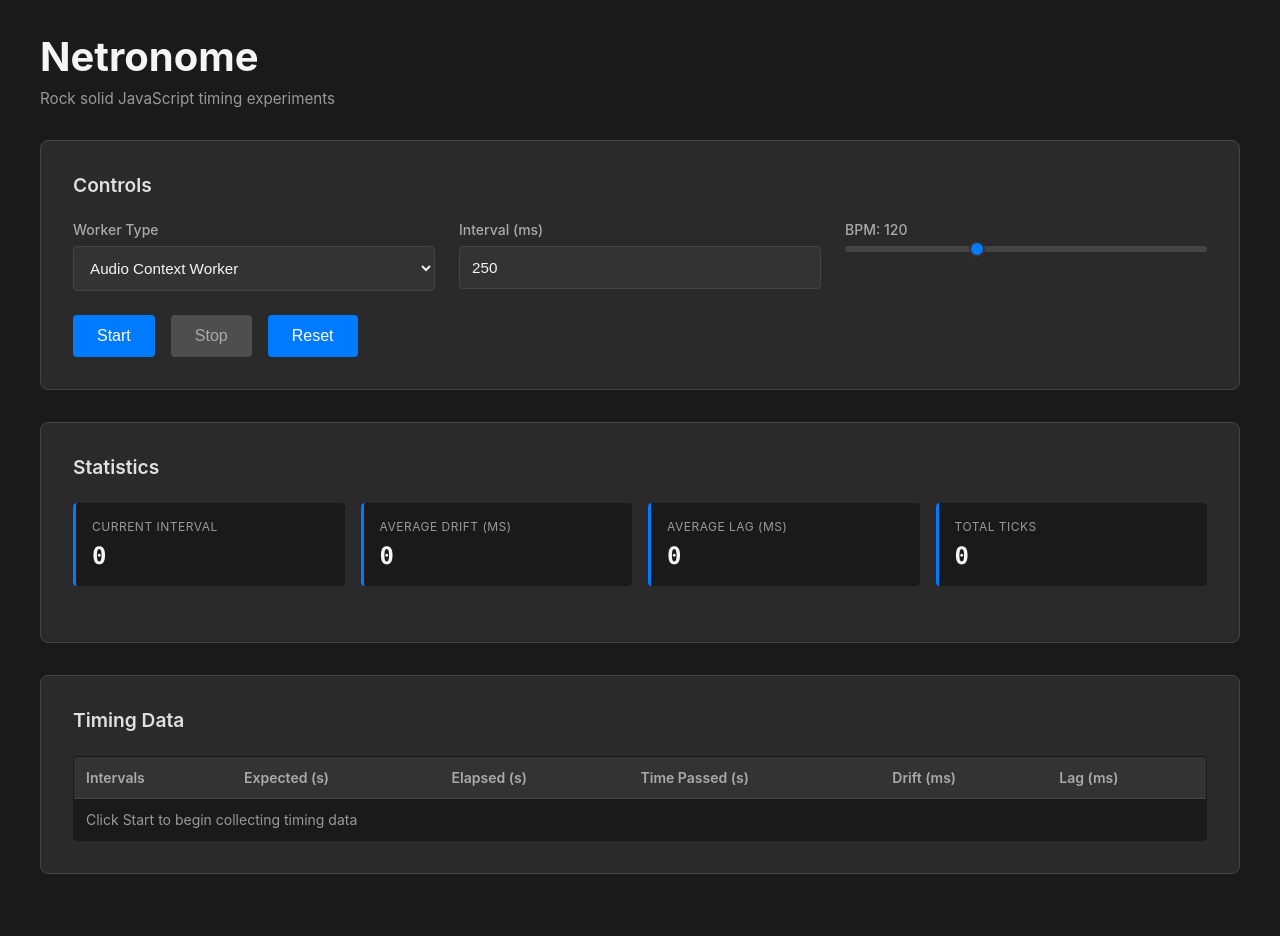
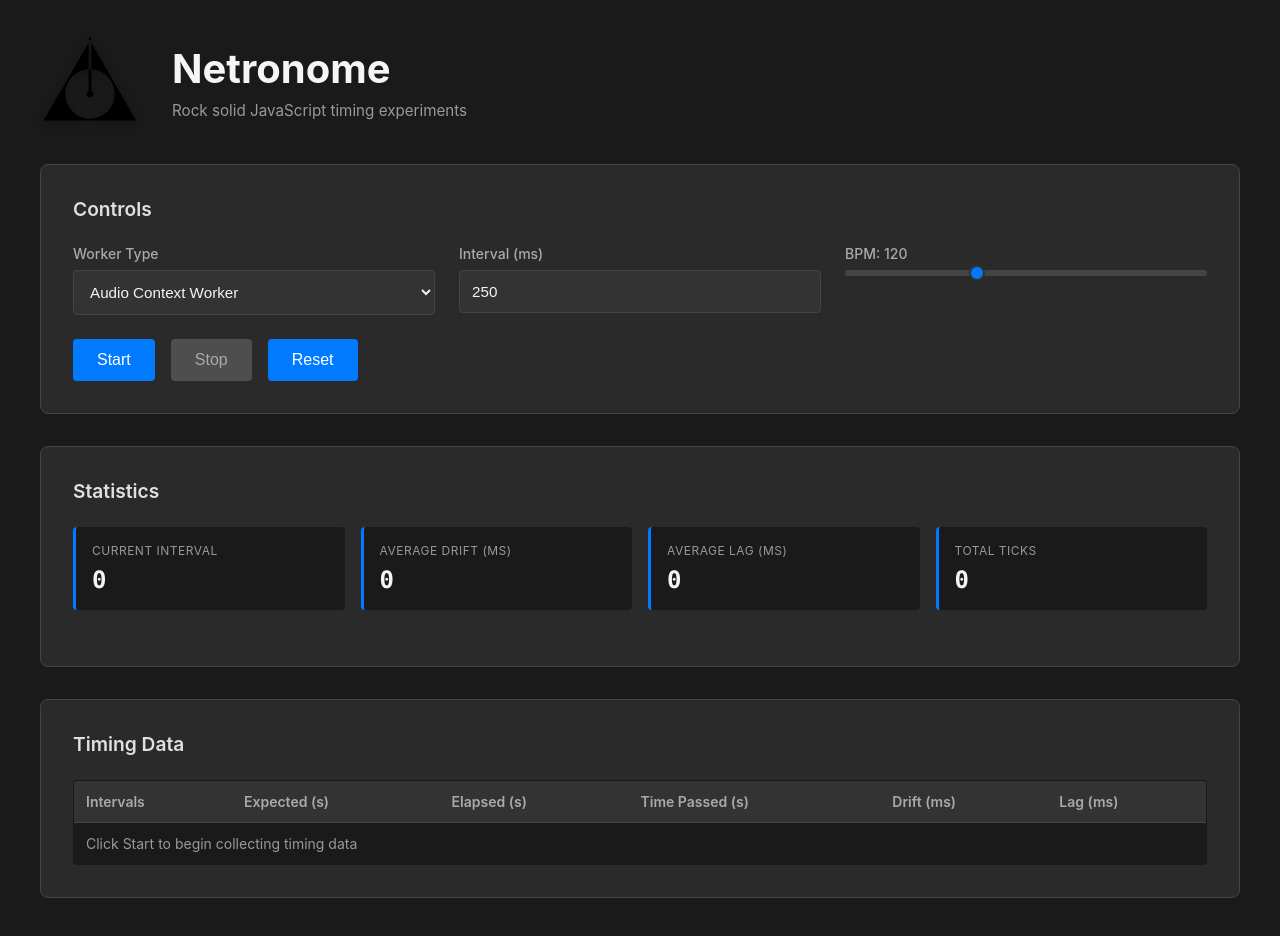
Before and after one commit to designerzen/netronome, a website built with Vite: page index.html in a window 1280 px wide. Built offline with nearby package versions, Linux system fonts and the light colour scheme.

Commit message:
feat: added new logo

```diff
--- a/index.html
+++ b/index.html
@@ -9,8 +9,13 @@
   </head>
   <body>
     <main>
-      <h1>Netronome</h1>
-      <p class="subtitle">Rock solid JavaScript timing experiments</p>
+      <div class="header">
+        <img src="/netronome.svg" alt="Netronome Logo" class="logo" />
+        <div class="header-text">
+          <h1>Netronome</h1>
+          <p class="subtitle">Rock solid JavaScript timing experiments</p>
+        </div>
+      </div>
 
       <!-- Control Panel -->
       <div class="panel">
--- a/public/index.css
+++ b/public/index.css
@@ -25,14 +25,32 @@ main {
   margin: 0 auto;
 }
 
+.header {
+  display: flex;
+  align-items: center;
+  gap: 2rem;
+  margin-bottom: 2rem;
+}
+
+.logo {
+  width: 100px;
+  height: 100px;
+  flex-shrink: 0;
+  filter: drop-shadow(0 2px 4px rgba(0, 0, 0, 0.3));
+}
+
+.header-text {
+  flex: 1;
+}
+
 h1 {
-  margin-bottom: 0.5rem;
+  margin: 0 0 0.5rem 0;
   font-size: 2.5rem;
 }
 
 .subtitle {
   color: #999;
-  margin-bottom: 2rem;
+  margin: 0;
   font-size: 0.95rem;
 }
 
```
Also changed, not shown: public/netronome.svg (added).
